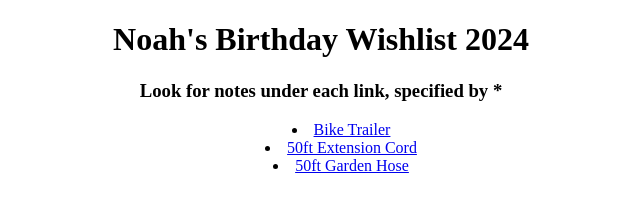
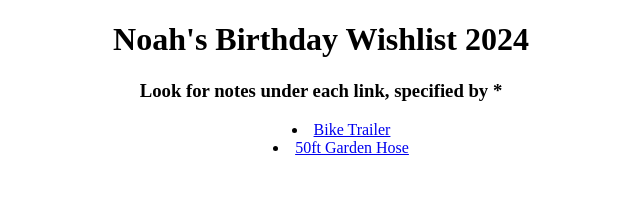
Before and after one commit to noah-grocery/Birthday-Wishlist-2024, a plain HTML site: page index.html in a window 1280 px wide. Shown: the whole page, without its empty margins (319-959 px from the left). Drawn offline with Linux system fonts and the light colour scheme.

Commit message:
Update index.html

```diff
--- a/index.html
+++ b/index.html
@@ -22,7 +22,6 @@
 
                     <ul>
                         <li><a href="https://www.amazon.com/Aosom-Heavy-Duty-Foldable-Universal-Capacity/dp/B07JQD1MBT?source=ps-sl-shoppingads-lpcontext&ref_=fplfs&psc=1&smid=A3LRDQCJ73A2H4#customerReviews" target=”_blank”>Bike Trailer</a></li>
-                        <li><a href="https://www.homedepot.com/p/HDX-50-ft-16-3-Light-Duty-Indoor-Outdoor-Landscape-Extension-Cord-Green-HD-809-543/100650559" target=”_blank”>50ft Extension Cord</a></li>
                         <li><a href="https://www.homedepot.com/p/WATERWORKS-FlexRite-5-8-in-x-50-ft-Heavy-Duty-Hose-WWFXT58050/100022734" target=”_blank”>50ft Garden Hose</a></li>
 
 
```
